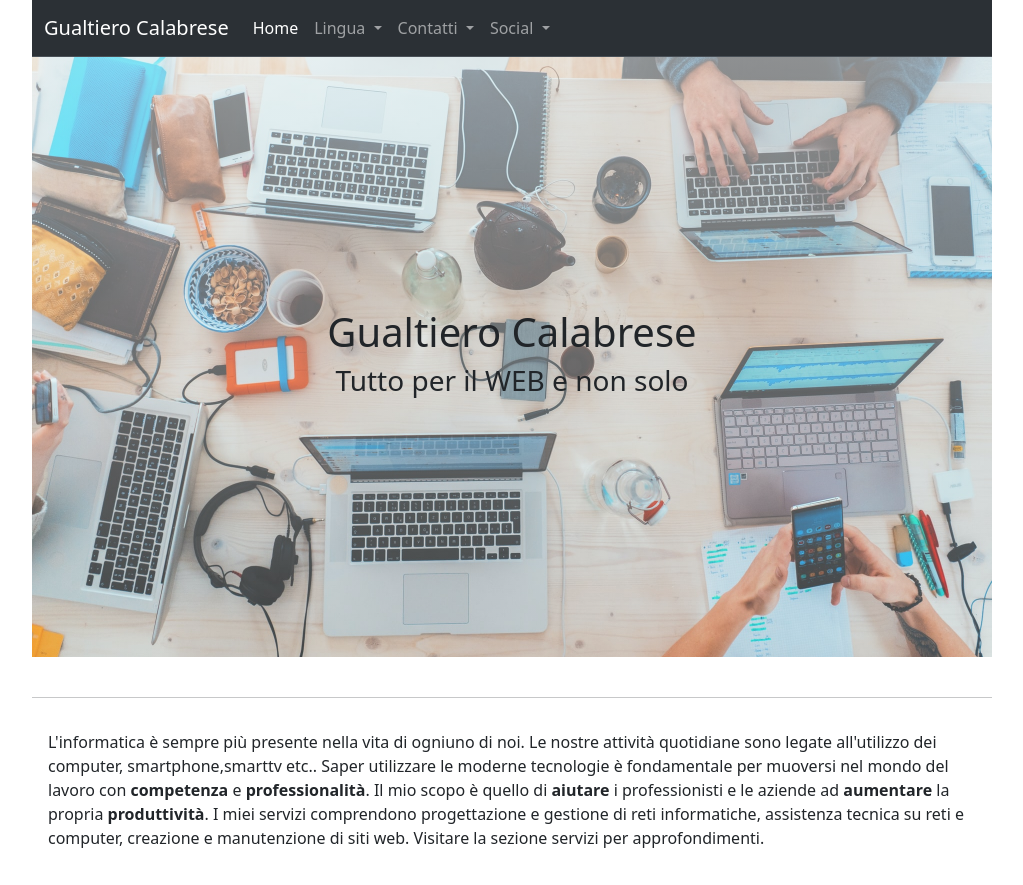
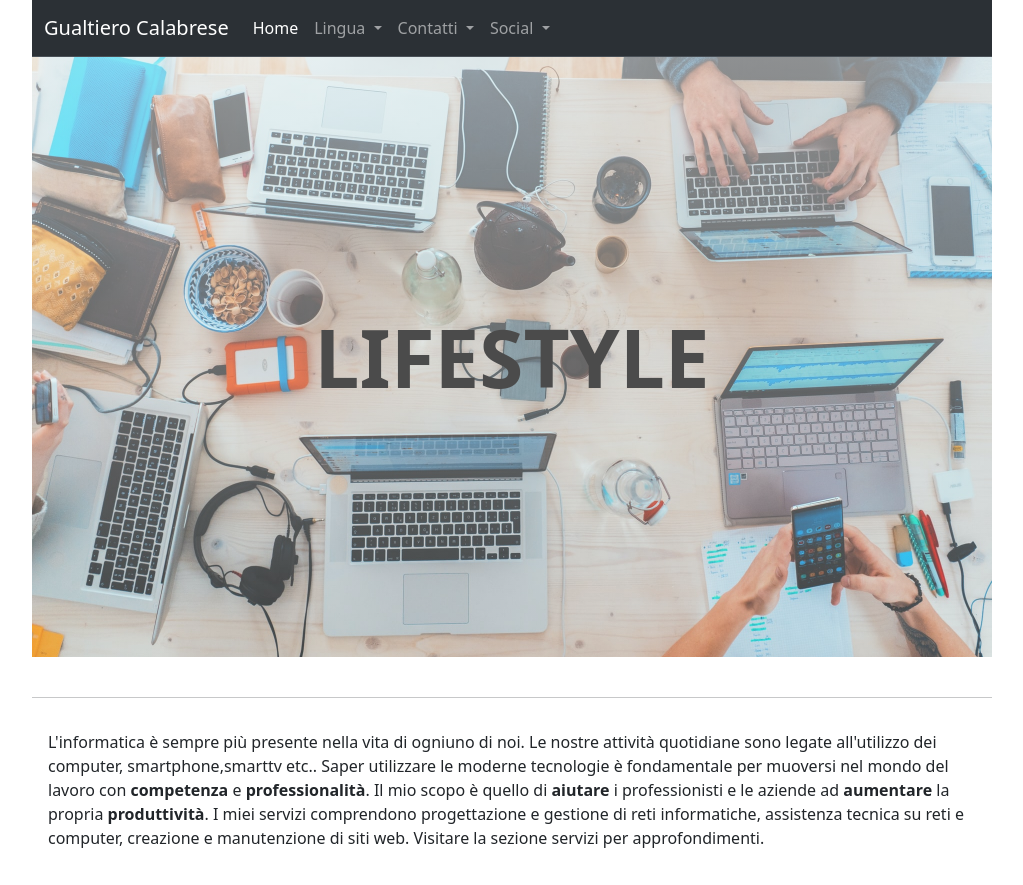
Before and after one commit to Gualtiero74/Gualtiero74.github.io, a website: page index.html in a window 1280 px wide. Shown: the top 885 px of the page, without its empty margins (128-1151 px from the left). Drawn offline with Linux system fonts and the light colour scheme.

Commit message:
flip su hero

```diff
--- a/css/p-style.css
+++ b/css/p-style.css
@@ -1,3 +1,62 @@
+/* :root{
+
+
+
+    --bs-primary-rgb: 13, 253, 253;
+
+}  */
+
+
+
+
+
+@import url('https://fonts.googleapis.com/css?family=Roboto:700');
+@import url('https://fonts.googleapis.com/css?family=Lato:100,100i,300,300i,400,400i,700,700i,900,900i');
+
+
+/* .text-primary {
+  --bs-text-opacity: 1;
+  color: rgba(var(--bs-primary-rgb), var(--bs-text-opacity)) !important;
+} */
+
+
+.s1-container {
+  color:#919191;
+  text-transform: uppercase;
+  font-size:100px;
+  font-weight:bold;
+  width:100%;
+  top:30%;
+  display:block;
+}
+
+.s1-flip {
+  position: relative;
+  display: flex;
+  justify-content: center;
+  align-items: center;
+  text-align: center;
+  height:500px;
+  overflow:hidden;
+}
+
+.s1-1,
+.s1-2,
+.s1-3{
+  color:rgb(75, 75, 75);
+  font-weight: 700;
+}
+
+.container {
+	width: 100%;
+	margin: auto;
+	font-weight: 900;
+	text-transform: uppercase;
+	text-align: center;
+	padding: 0 0 200px;
+}
+
+
 .img-apparence {
     height:50%;
     object-fit: cover;
--- a/index.html
+++ b/index.html
@@ -5,12 +5,16 @@
   <meta charset="UTF-8">
   <meta name="viewport" content="width=device-width, initial-scale=1.0">
   <title>Gualtiero Calabrese</title>
+
+  <link rel="icon" type="image/ico" sizes="16x16" href="./favicon_io4/favicon-16x16.png">
+
   <link rel="stylesheet" href="/css/style.css">
-  <link rel="icon" type="image/ico" sizes="16x16" href="./favicon_io4/favicon-16x16.png">
   <link rel="stylesheet" href="/css/p-style.css">
+
   <script src="https://kit.fontawesome.com/31b74fb2f6.js" crossorigin="anonymous"></script>
   <script src="script/bootstrap.bundle.js" defer></script>
   <script src="/script/pscript.js" defer></script>
+  <script src="/script/animation.js" defer></script>
 
 </head>
 
@@ -77,9 +81,17 @@
   </header>
   <main class="vh-75 container-fluid align-content-center">
     <div class="text-center m-auto">
-      <h1>Gualtiero Calabrese</h1>
-      <h3>Tutto per il WEB e non solo</h3>
-    </div>
+      <!-- <h1>Gualtiero Calabrese</h1>
+      <h3>Tutto per il WEB e non solo</h3> -->
+<div class=s1-container>
+                <!-- Calabrese -->
+                <div class="s1-flip container-fluid position-relative align-content-center">
+                        <h1 class="s1-1 position-absolute top-50 start-50 display-1 translate-middle">worK</h1>
+                        <h1 class="s1-2 position-absolute top-50 start-50 display-1 translate-middle">lifeStyle</h1>
+                        <h1 class="s1-3 position-absolute top-50 start-50 display-1 translate-middle">Everything</h1>
+                </div>
+                <!-- Gualtiero -->
+            </div>    </div>
   </main>
   <br>
   <hr>
--- /dev/null
+++ b/script/animation.js
@@ -0,0 +1,70 @@
+// dom element
+const flipContainer = document.querySelector(".s1-container");
+const flip = document.querySelector(".s1-flip");
+const flip1 = document.querySelector(".s1-1");
+const flip2 = document.querySelector(".s1-2");
+const flip3 = document.querySelector(".s1-3");
+const misuraFlip = flip.getBoundingClientRect();
+const centroFLip = (misuraFlip.width / 2);
+
+const misuraFlip1 = flip1.getBoundingClientRect()
+const centroFlip1 = (misuraFlip1.width /2)
+const centro = (centroFLip - centroFlip1)
+
+
+// variable to store our intervalID
+let intervalId;
+
+function changeColor() {
+    console.log(flip.getBoundingClientRect(centro))
+    console.log(misuraFlip.width)
+    console.log(centroFLip)
+    console.log(misuraFlip1.width)
+    console.log(centroFlip1)
+    flip1.setAttribute("style","position-left:" + centro)
+    flip1.setAttribute("style","display:block")
+    flip2.setAttribute("style","display:none")
+    flip3.setAttribute("style","display:none")
+    flashText()
+
+  // check if an interval has already been set up
+  intervalId ??= setInterval(flashText, 9000);
+}
+
+function flashText() {
+    setTimeout(flipUno,"3000")
+    setTimeout(flipDue,"6000")
+    setTimeout(flipTre,"9000")
+}
+
+
+changeColor()
+
+
+
+
+
+function flipUno(){
+    flip1.setAttribute("style","display:none")
+    flip2.setAttribute("style","display:block")
+    flip3.setAttribute("style","display:none")
+}
+
+function flipDue(){
+    flip1.setAttribute("style","display:none")
+    flip2.setAttribute("style","display:none")
+    flip3.setAttribute("style","display:block")
+}
+
+function flipTre(){
+    flip1.setAttribute("style","display:block")
+    flip2.setAttribute("style","display:none")
+    flip3.setAttribute("style","display:none")
+}
+
+
+// setTimeout(flipUno,"5000");
+// setTimeout(flipDue,"10000");
+// setTimeout(flipTre,"15000");
+
+//  const setInterval(flipUno,2000);
--- a/scss/style.scss
+++ b/scss/style.scss
@@ -1,4 +1,5 @@
 @use "custom" as *;
+
 
 body{
     margin:0;
```
Also changed, not shown: img/new images/Untitled.jpeg (added), img/new images/images2.jpeg (added), img/new images/images3.jpeg (added), img/new images/images4.jpeg (added), img/new images/server.jpeg (added), 1 other file.
